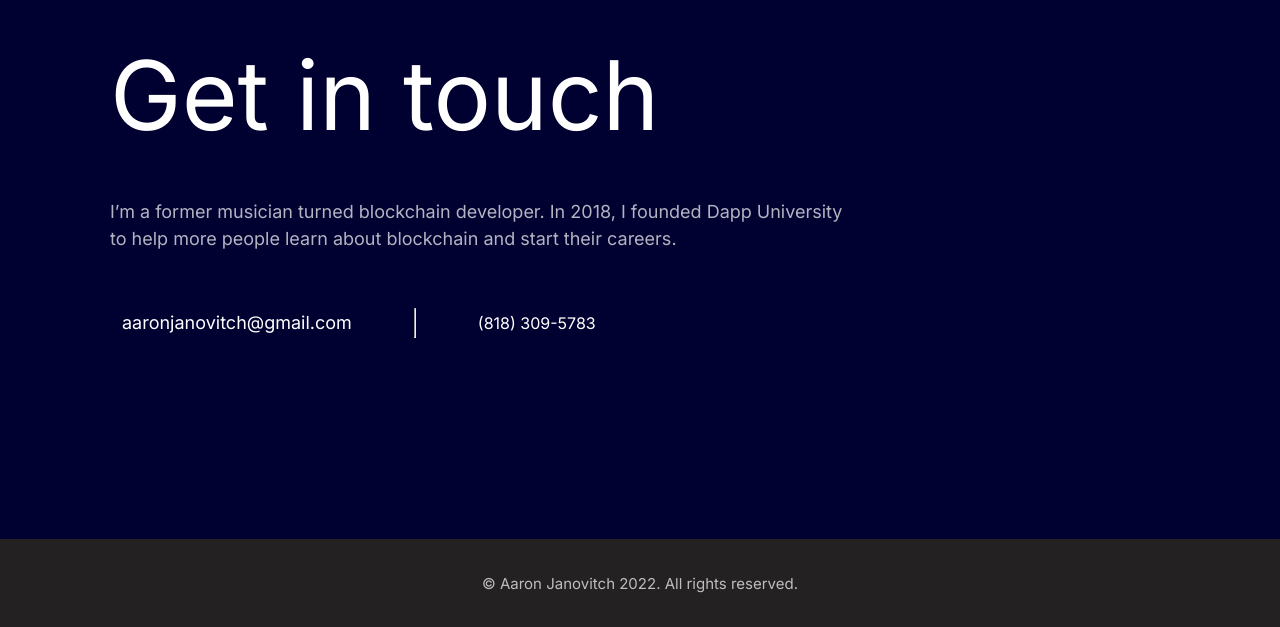
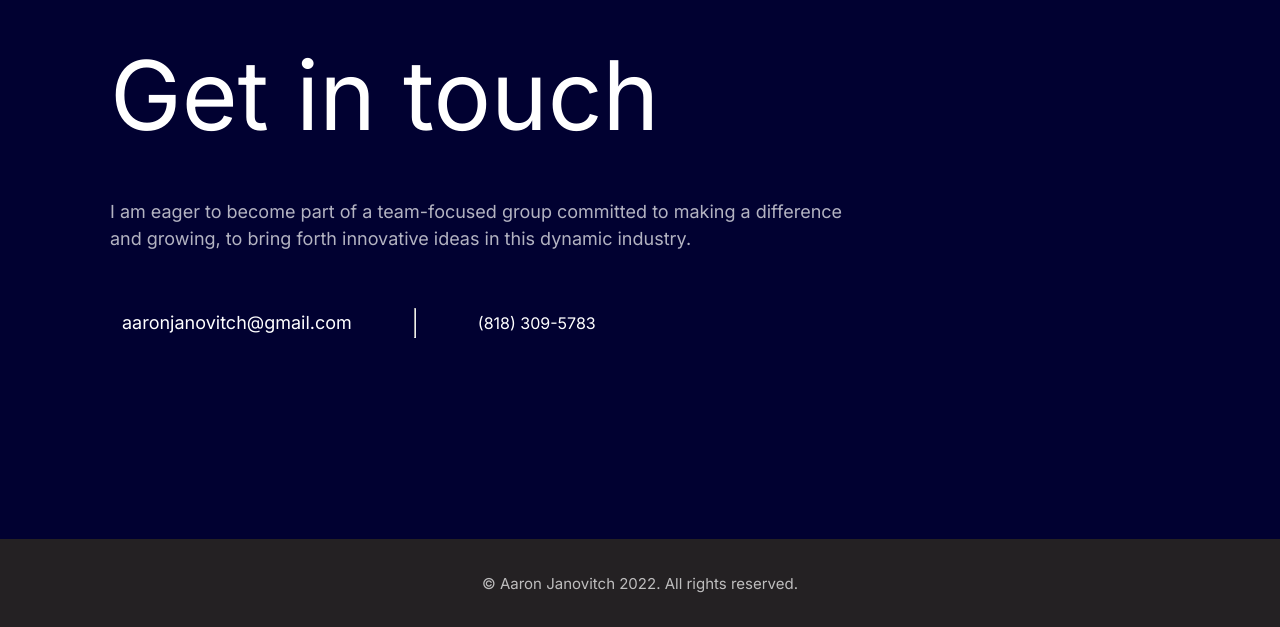
Before and after one commit to aaronjan98/blockchain-portfolio, a plain HTML site: page index.html in a window 1280 px wide. Shown: the part 5266-5893 px from the top of the page. Drawn offline with Linux system fonts and the light colour scheme.

Commit message:
update contact section

```diff
--- a/index.html
+++ b/index.html
@@ -434,9 +434,9 @@
         <h1>Get in touch</h1>
 
         <p>
-          I’m a former musician turned blockchain developer. In 2018, I founded
-          Dapp University to help more people learn about blockchain and start
-          their careers.
+          I am eager to become part of a team-focused group committed to making
+          a difference and growing, to bring forth innovative ideas in this
+          dynamic industry.
         </p>
 
         <ul class="contact-details flex-list">
```
